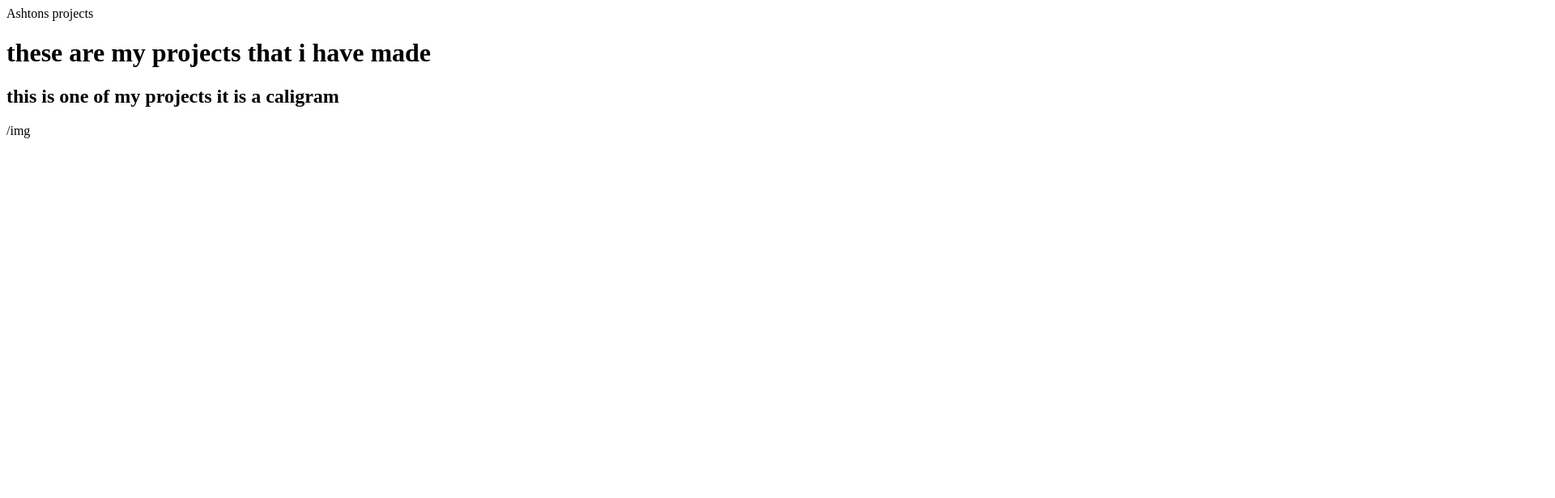
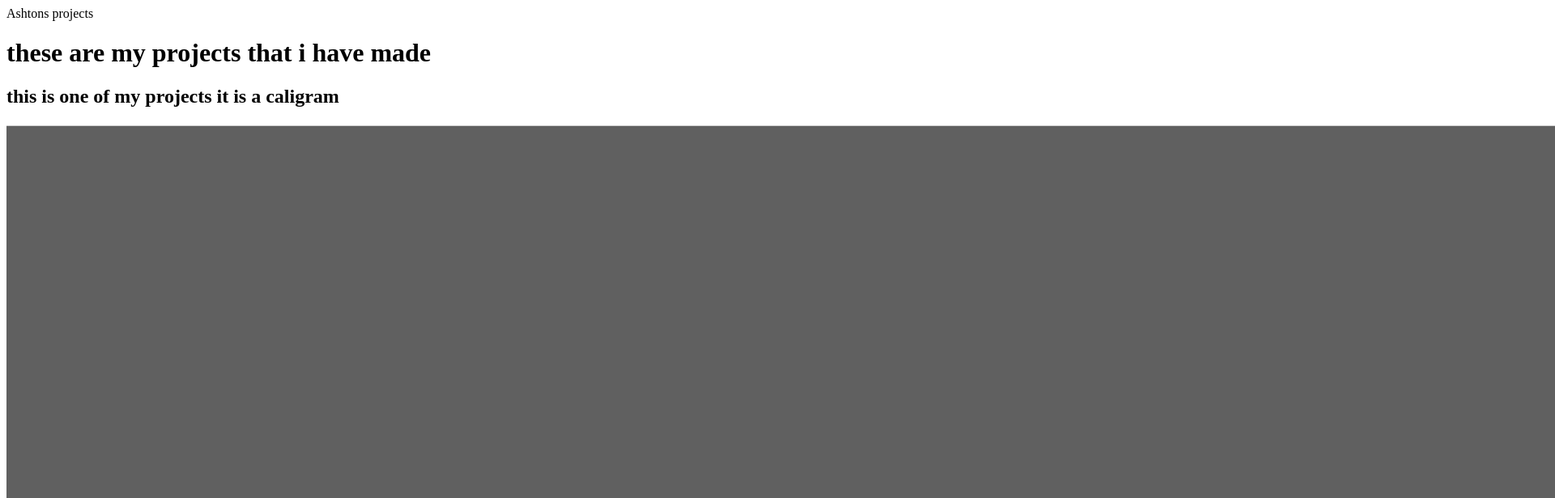
Before and after one commit to thought-code/thought-code.github.io, a plain HTML site: page ashtonsweb.html in a window 1280 px wide. Shown: the top 616 px of the page at 81% size, 1920 px wide, since content can reach past the window. Drawn offline with Linux system fonts and the light colour scheme.

Commit message:
Update ashtonsweb.html

```diff
--- a/ashtonsweb.html
+++ b/ashtonsweb.html
@@ -8,7 +8,7 @@
 
     <h2> this is one of my projects it is a caligram</h2>
 
-        <img sar= "caligram" >/img
+        <img src= "caligram.png">
 
     </body>
 </html>
```
